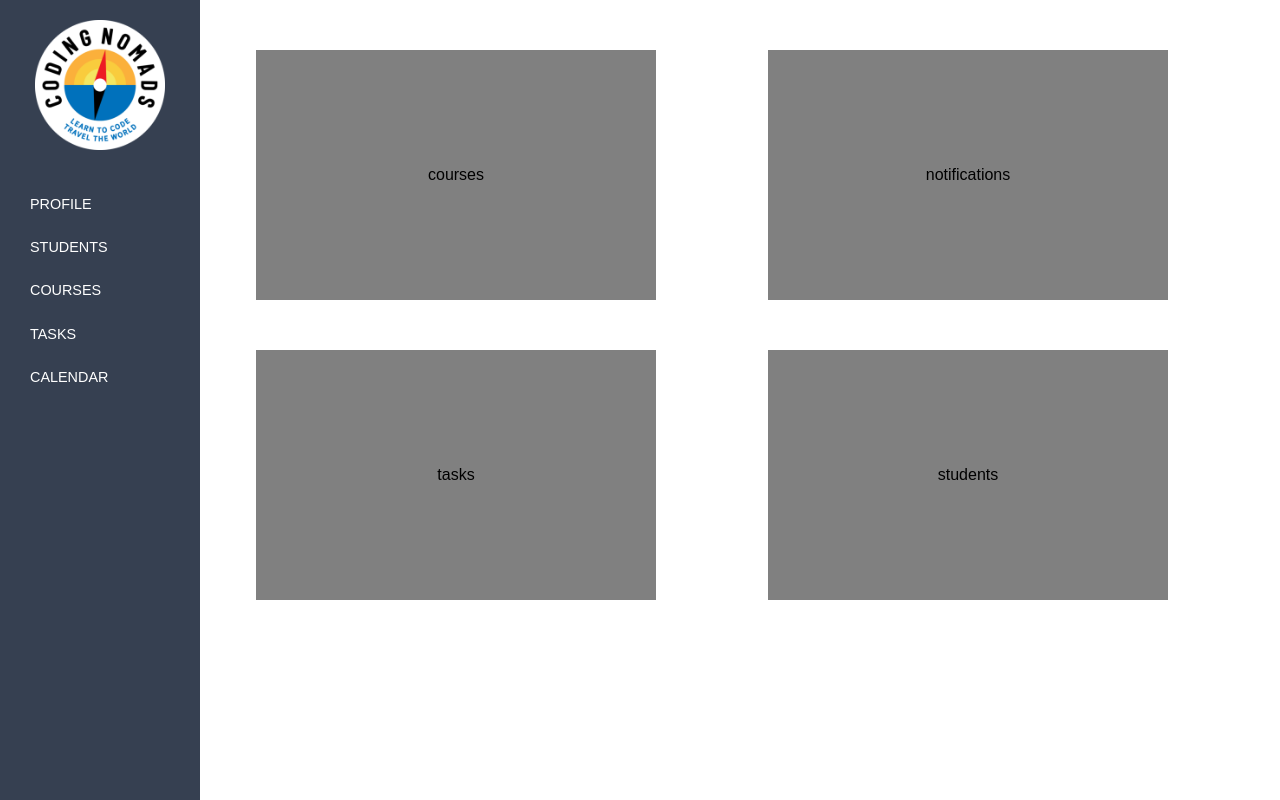
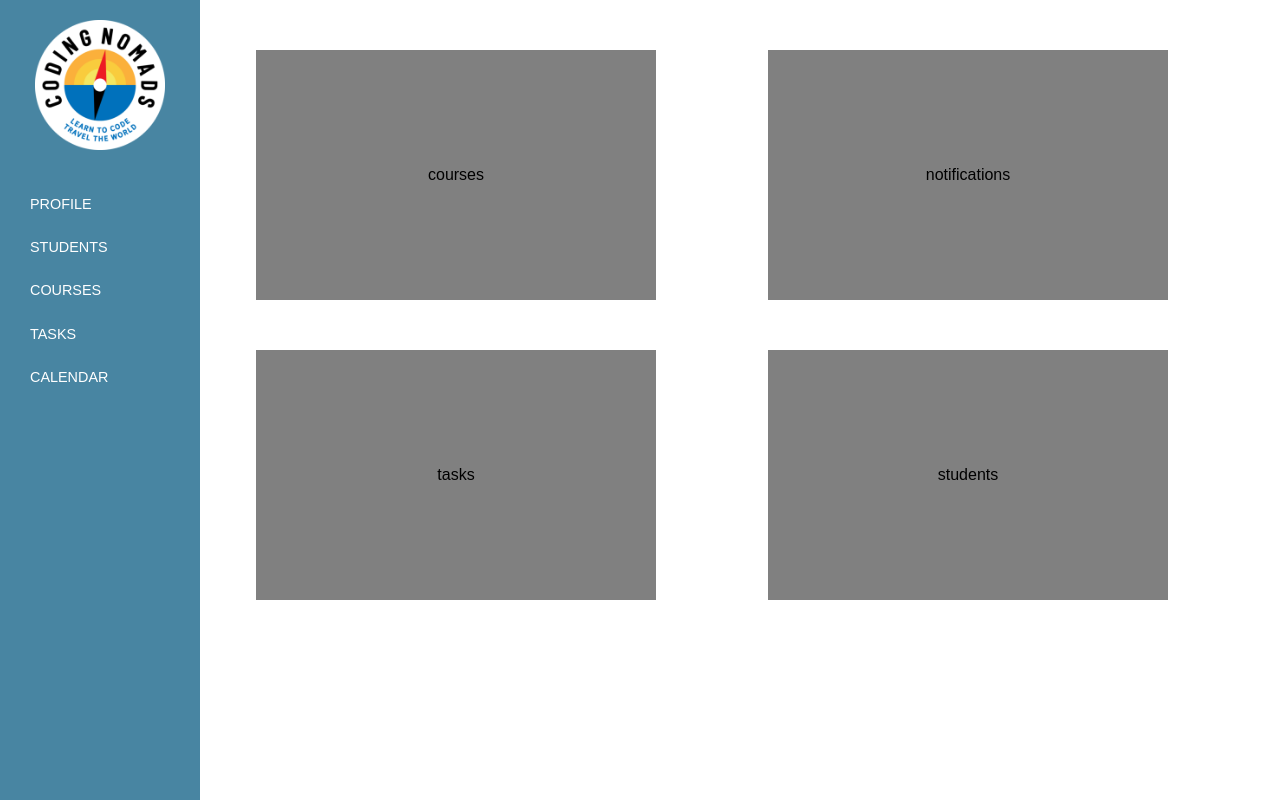
Before and after one commit to SageVanGogt/CodingNomads_LMS_FrontEnd, a React (Create React App) app: page / in a window 1280 px wide. Built offline with nearby package versions, Linux system fonts and the light colour scheme.

Commit message:
Change sidebar color

```diff
--- a/src/components/App/App.css
+++ b/src/components/App/App.css
@@ -3,7 +3,7 @@
   z-index: 1;
   width: 200px;
   height: 100%;
-  background-color: #364051; }
+  background-color: #4885a2; }
 
 .logo {
   width: 130px;
--- a/src/components/App/App.scss
+++ b/src/components/App/App.scss
@@ -3,7 +3,7 @@
   z-index: 1;
   width: 200px;
   height: 100%;
-  background-color: #364051;
+  background-color: #4885a2;
 }
 
 .logo {
```
